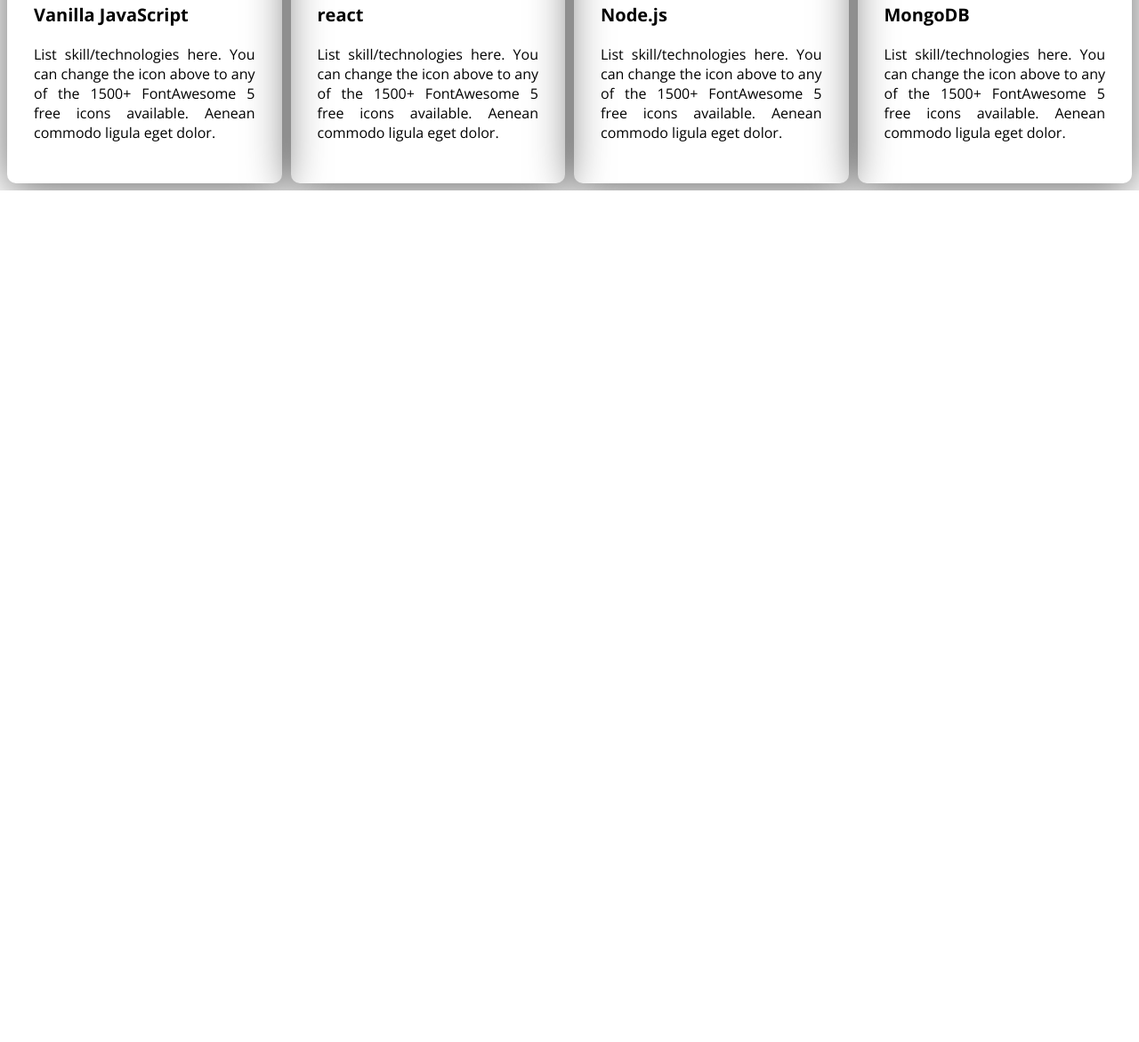
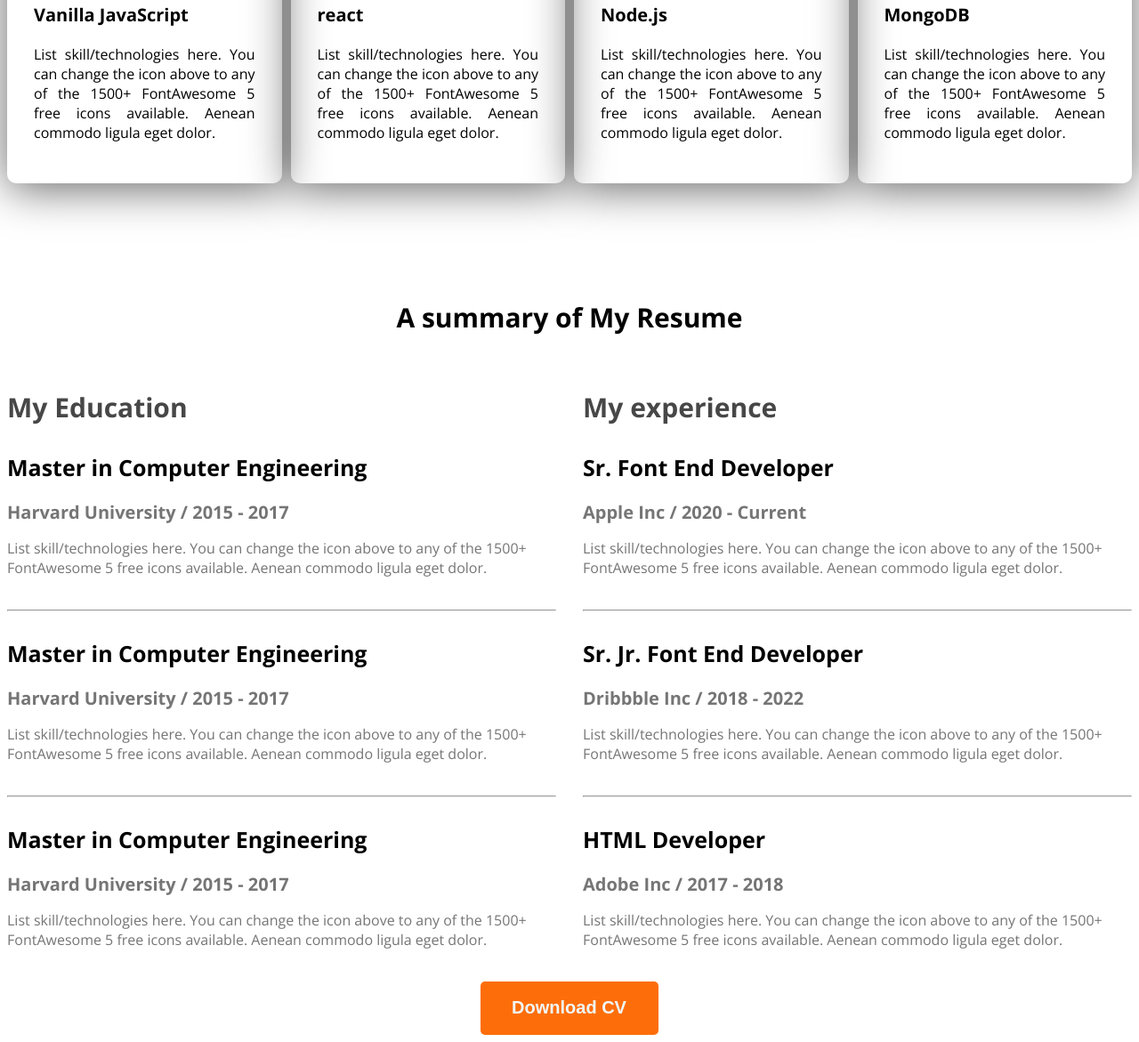
Before and after one commit to abdurrahaman2017/personal-portfolio, a plain HTML site: page index.html in a window 1280 px wide. Shown: the part 1877-3048 px from the top of the page at 89% size. Before the commit the page ends 2091 px from the top, so only its background shows below. Drawn offline with nearby package versions, Linux system fonts and the light colour scheme.

Commit message:
my resume styel

```diff
--- a/index.html
+++ b/index.html
@@ -123,7 +123,75 @@
 
         </section>
 
+        <section class="my-resume">
+            <p class="my-resume-title text-center">A summary of My Resume</p>
 
+            <div class="eduAndExp-container">
+                <div class="edu">
+                    <h3>My Education</h3>
+                    <div class="edu-div">
+                        <h4 class="eduAndExp-title">Master in Computer Engineering</h4>
+                        <h5 class="eduAndExp-sec-title">Harvard University / 2015 - 2017</h5>
+                        <p class="eduAndExp-description">List skill/technologies here. You can change the icon above
+                            to any of the 1500+ FontAwesome 5 free icons available. Aenean commodo ligula eget dolor.</p>
+                            <hr>
+                    </div>
+
+                    <div class="edu-div">
+
+                        <h4 class="eduAndExp-title">Master in Computer Engineering</h4>
+                        <h5 class="eduAndExp-sec-title">Harvard University / 2015 - 2017</h5>
+                        <p class="eduAndExp-description">List skill/technologies here. You can change the icon above
+                            to any of the 1500+ FontAwesome 5 free icons available. Aenean commodo ligula eget dolor.</p>
+                            <hr>
+                    </div>
+
+                    <div class="edu-div">
+                        <h4 class="eduAndExp-title">Master in Computer Engineering</h4>
+                        <h5 class="eduAndExp-sec-title">Harvard University / 2015 - 2017</h5>
+                        <p class="eduAndExp-description">List skill/technologies here. You can change the icon above
+                            to any of the 1500+ FontAwesome 5 free icons available. Aenean commodo ligula eget dolor.</p>
+                    </div>
+
+                </div>
+
+                <div class="exp">
+                    <h3>My experience</h3>
+                    <div class="exp-div">
+                        <h4 class="eduAndExp-title">Sr. Font End Developer</h4>
+                        <h5 class="eduAndExp-sec-title">Apple Inc / 2020 - Current</h5>
+                        <p class="eduAndExp-description">List skill/technologies here. You can change the icon above
+                            to any of the 1500+ FontAwesome 5 free icons available. Aenean commodo ligula eget dolor.</p>
+
+                            <hr>
+
+                    </div>
+                    <div class="exp-div">
+                        <h4 class="eduAndExp-title">Sr. Jr. Font End Developer</h4>
+                        <h5 class="eduAndExp-sec-title">Dribbble Inc / 2018 - 2022</h5>
+                        <p class="eduAndExp-description">List skill/technologies here. You can change the icon above
+                            to any of the 1500+ FontAwesome 5 free icons available. Aenean commodo ligula eget dolor.</p>
+
+                            <hr>
+
+                    </div>
+                    <div class="exp-div">
+                        <h4 class="eduAndExp-title">HTML Developer</h4>
+                        <h5 class="eduAndExp-sec-title">Adobe Inc / 2017 - 2018</h5>
+                        <p class="eduAndExp-description">List skill/technologies here. You can change the icon above
+                            to any of the 1500+ FontAwesome 5 free icons available. Aenean commodo ligula eget dolor.</p>
+
+                    </div>
+
+                </div>
+
+            </div>
+
+            <div class="text-center">
+                <button class="btn-praimary">Download CV</button>
+            </div>
+
+        </section>
 
     </main>
 
--- a/style/style.css
+++ b/style/style.css
@@ -12,6 +12,9 @@
     color: #FD6E0A;
 }
 
+.text-center{
+    text-align: center;
+}
 .dark-1{
     color:#474747;
 }
@@ -186,3 +189,53 @@
     font-size: 16px;
     text-align: justify;
 }
+
+/* skill section end here */
+
+
+/* resume style start here */
+
+.my-resume-title{
+    font-size: 30px;
+    font-weight: bold;
+    margin-top:130px;
+}
+
+.edu > h3{
+    font-size: 30px;
+    font-weight: bold;
+    color: #474747;
+}
+.exp > h3{
+    font-size: 30px;
+    font-weight: bold;
+    color: #474747;
+}
+
+.eduAndExp-container{
+    display: flex;
+    gap: 30px;
+}
+
+.eduAndExp-title{
+    font-size: 25px;
+    font-weight: bold;
+    margin: 30px 0px 20px 0px;
+}
+.eduAndExp-sec-title{
+    color: #757575;
+    font-size: 20px;
+    font-weight: 600px;
+    margin: 0px;
+}
+
+.eduAndExp-description{
+    color: #757575;
+    font-size: 16px;
+    font-weight: 400px;
+    padding-bottom: 20px;
+}
+
+.edu-div hr{
+    margin-bottom: 20px;
+}
```
